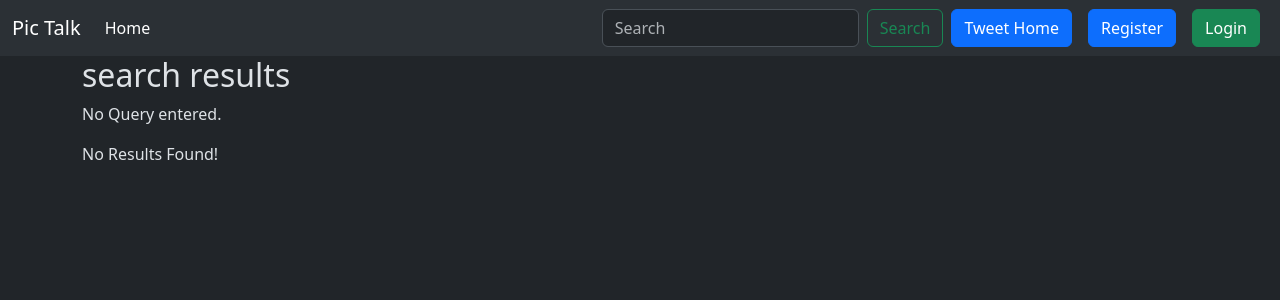
After one commit to SAHIL-Sharma21/Pic-Talk, a Django app: page /tweet/search/ in a window 1280 px wide. The commit adds this page. Shown: the top 300 px of the page. Run offline with Django 5.2, Linux system fonts and the light colour scheme.

Commit message:
search functionality added

```diff
--- a/templates/layout.html
+++ b/templates/layout.html
@@ -15,7 +15,7 @@
 
     <nav class="navbar bg-dark navbar-expand-lg bg-body-tertiary">
         <div class="container-fluid">
-          <a class="navbar-brand" href="#">Pic Talk</a>
+          <a class="navbar-brand" href="{% url "tweet_list" %}">Pic Talk</a>
           <button class="navbar-toggler" type="button" data-bs-toggle="collapse" data-bs-target="#navbarSupportedContent" aria-controls="navbarSupportedContent" aria-expanded="false" aria-label="Toggle navigation">
             <span class="navbar-toggler-icon"></span>
           </button>
@@ -26,8 +26,9 @@
               </li>
             </ul>
 
-            <form class="d-flex" role="search">
-              <input class="form-control me-2" type="search" placeholder="Search" aria-label="Search">
+            <form class="d-flex" role="search" action="{% url "search_tweets" %}" method="GET">
+              {% csrf_token %}
+              <input class="form-control me-2" type="search" placeholder="Search" aria-label="Search" name="q">
               <button class="btn btn-outline-success" type="submit">Search</button>
             </form>
 
--- /dev/null
+++ b/tweet/templates/search_results.html
@@ -0,0 +1,29 @@
+{% extends "layout.html" %}
+
+{% block title %}
+search results
+{% endblock %}
+
+{% block content %}
+<h2>search results</h2>
+
+{% if query %}
+<p>Results for: {{query}}</p>
+{% else %}
+<p> No Query entered.</p>
+{% endif %}
+
+<div class="list-group">
+    {% for tweet in tweets %}
+        <div>
+            <img src="{{tweet.photo.url}}" alt="">
+            <h5 class="mb-1">{{tweet.user.username}}</h5>
+            <p class="mb-1">{{tweet.text}}</p>
+        </div>
+
+        {%empty%}
+            <p>No Results Found!</p>
+    {% endfor %}
+</div>
+
+{% endblock %}
--- a/tweet/urls.py
+++ b/tweet/urls.py
@@ -7,4 +7,5 @@ urlpatterns = [
     path('<int:tweet_id>/edit/', views.tweet_edit, name="tweet_edit"),
     path('<int:tweet_id>/delete/', views.tweet_delete, name="tweet_delete"),
     path('register/', views.register, name="register"),
+    path('search/', views.search_tweets, name="search_tweets"),
 ]
--- a/tweet/views.py
+++ b/tweet/views.py
@@ -4,6 +4,7 @@ from .forms import TweetForm, UserRegistrationForm
 from django.shortcuts import get_object_or_404, redirect #like ORM which used to talk to database
 from django.contrib.auth.decorators import login_required
 from django.contrib.auth import login
+from django.db.models import Q
 
 # Create your views here.
 #testing view
@@ -73,3 +74,13 @@ def register(request):
     else:
         form = UserRegistrationForm()
     return render(request, 'registration/register.html', {'form': form})
+
+
+#search
+def search_tweets(request):
+    query = request.GET.get('q')
+    if query:
+        tweets = Tweet.objects.filter(Q(text__icontains=query) | Q(user__username__icontains=query)).order_by("-created_at")
+    else:
+        tweets = Tweet.objects.none()
+    return render(request, 'search_results.html',{'tweets': tweets, 'query':query})
```
